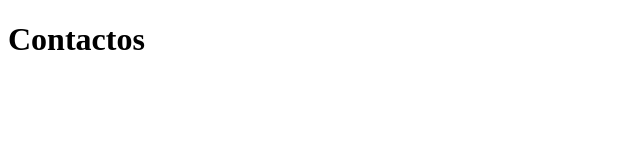
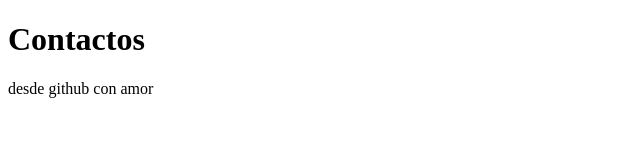
Before and after one commit to mbintanel/Proyecto3, a plain HTML site: page contacto.html in a window 1280 px wide. Shown: the whole page, without its empty margins (0-640 px from the left). Drawn offline with Linux system fonts and the light colour scheme.

Commit message:
Add paragraph with message from GitHub

```diff
--- a/contacto.html
+++ b/contacto.html
@@ -12,6 +12,6 @@
 
 
 
-
+<p>desde github con amor</p>
 </body>
 </html>
```
